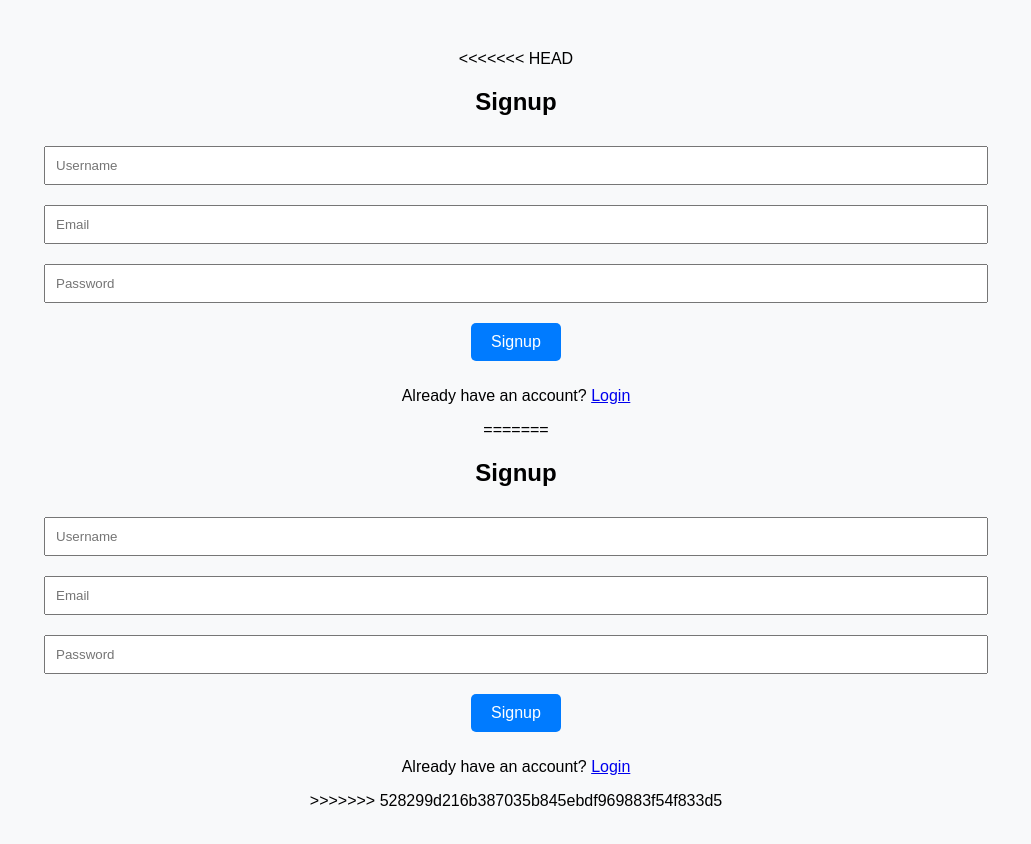
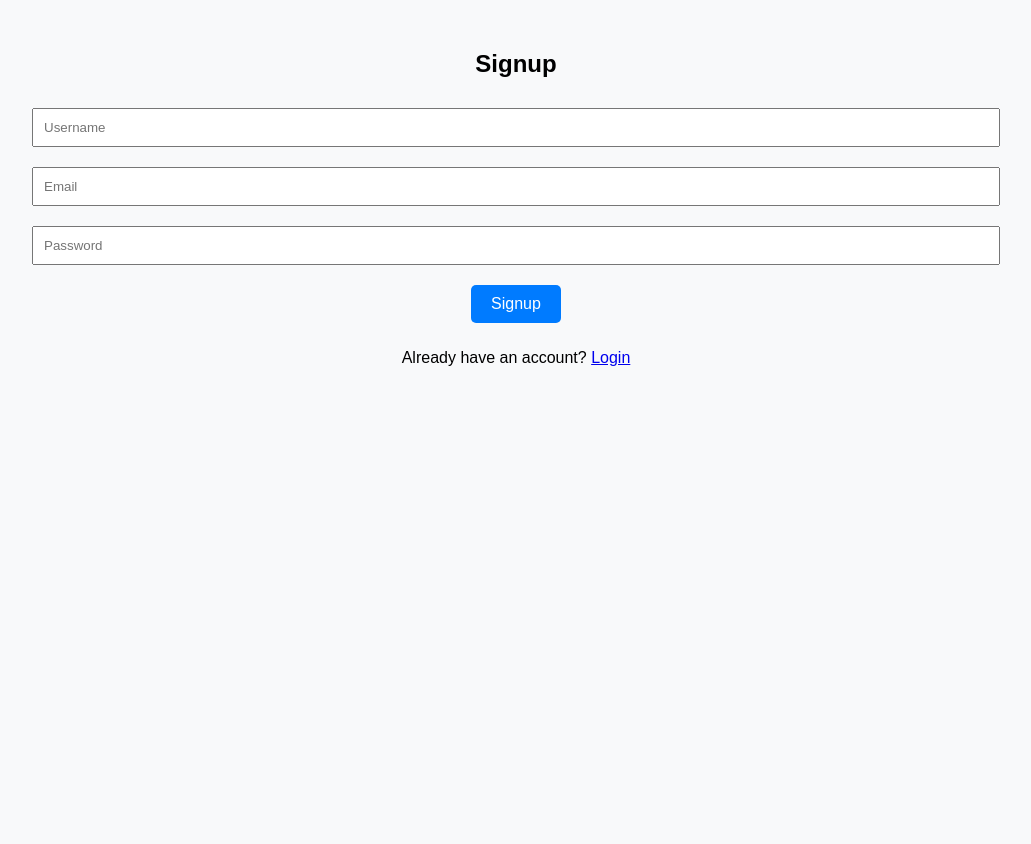
Before and after one commit to Mohan-12365/business-website, a website: page signup.html in a window 1280 px wide. Shown: the whole page, without its empty margins (124-1155 px from the left). After the commit the page ends 800 px from the top, so only its background shows below. Drawn offline with Linux system fonts and the light colour scheme.

Commit message:
Fixed merge conflict in login page

```diff
--- a/login.html
+++ b/login.html
@@ -1,4 +1,4 @@
-<<<<<<< HEAD
+
 <!DOCTYPE html>
 <html lang="en">
 <head>
@@ -20,26 +20,3 @@
     <script src="script.js"></script>
 </body>
 </html>
-=======
-<!DOCTYPE html>
-<html lang="en">
-<head>
-    <meta charset="UTF-8">
-    <meta name="viewport" content="width=device-width, initial-scale=1.0">
-    <title>Login</title>
-    <link rel="stylesheet" href="style.css">
-</head>
-<body>
-    <div class="container">
-        <h2>Login</h2>
-        <form id="loginForm">
-            <input type="email" name="email" placeholder="Email" required>
-            <input type="password" name="password" placeholder="Password" required>
-            <button type="submit">Login</button>
-        </form>
-        <p>Don't have an account? <a href="signup.html">Signup</a></p>
-    </div>
-    <script src="script.js"></script>
-</body>
-</html>
->>>>>>> 528299d216b387035b845ebdf969883f54f833d5
--- a/signup.html
+++ b/signup.html
@@ -1,4 +1,4 @@
-<<<<<<< HEAD
+
 <!DOCTYPE html>
 <html lang="en">
 <head>
@@ -21,27 +21,3 @@
     <script src="script.js"></script>
 </body>
 </html>
-=======
-<!DOCTYPE html>
-<html lang="en">
-<head>
-    <meta charset="UTF-8">
-    <meta name="viewport" content="width=device-width, initial-scale=1.0">
-    <title>Signup</title>
-    <link rel="stylesheet" href="style.css">
-</head>
-<body>
-    <div class="container">
-        <h2>Signup</h2>
-        <form id="signupForm">
-            <input type="text" name="username" placeholder="Username" required>
-            <input type="email" name="email" placeholder="Email" required>
-            <input type="password" name="password" placeholder="Password" required>
-            <button type="submit">Signup</button>
-        </form>
-        <p>Already have an account? <a href="login.html">Login</a></p>
-    </div>
-    <script src="script.js"></script>
-</body>
-</html>
->>>>>>> 528299d216b387035b845ebdf969883f54f833d5
```
